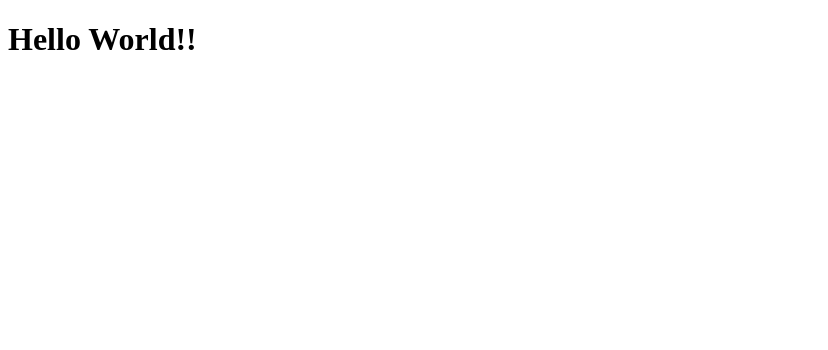
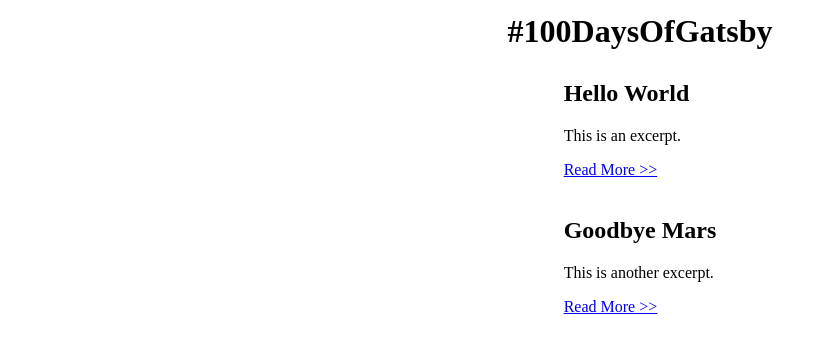
Before and after one commit to jasonbahl/gatsby-conf-2021, a Gatsby site: page / in a window 1280 px wide. Shown: the whole page, without its empty margins (0-828 px from the left). Built offline with nearby package versions, Linux system fonts and the light colour scheme; Gatsby itself is replaced by a stand-in of ours.

Commit message:
Scaffold Home Page

```diff
--- a/src/pages/index.js
+++ b/src/pages/index.js
@@ -1,9 +1,29 @@
 import * as React from "react";
+import { Link as GatsbyLink } from 'gatsby'
+import { Container, Stack, Box, Heading, Text, Link } from '@chakra-ui/react'
 
-const HomePage = () => (
-    <div>
-        <h1>Hello World!!</h1>
-    </div>
-)
+const HomePage = () => {
+  return(
+      <Container maxW="xl" centerContent>
+        <Heading as={`h1`} m={5}>#100DaysOfGatsby</Heading>
+        <Stack spacing={8}>
+          <Box p={5} shadow="md" borderWidth="1px">
+            <Heading as={`h2`}>Hello World</Heading>
+            <Text mt={4}>
+              <span dangerouslySetInnerHTML={{__html: "<p>This is an excerpt.</p>"}} />
+            </Text>
+            <Link as={GatsbyLink} to="#">Read More >></Link>
+          </Box>
+          <Box p={5} shadow="md" borderWidth="1px">
+            <Heading as={`h2`}>Goodbye Mars</Heading>
+            <Text mt={4}>
+              <span dangerouslySetInnerHTML={{__html: "<p>This is another excerpt.</p>"}} />
+            </Text>
+            <Link as={GatsbyLink} to="#">Read More >></Link>
+          </Box>
+        </Stack>
+      </Container>
+  )
+}
 
-export default HomePage;
+export default HomePage
```
